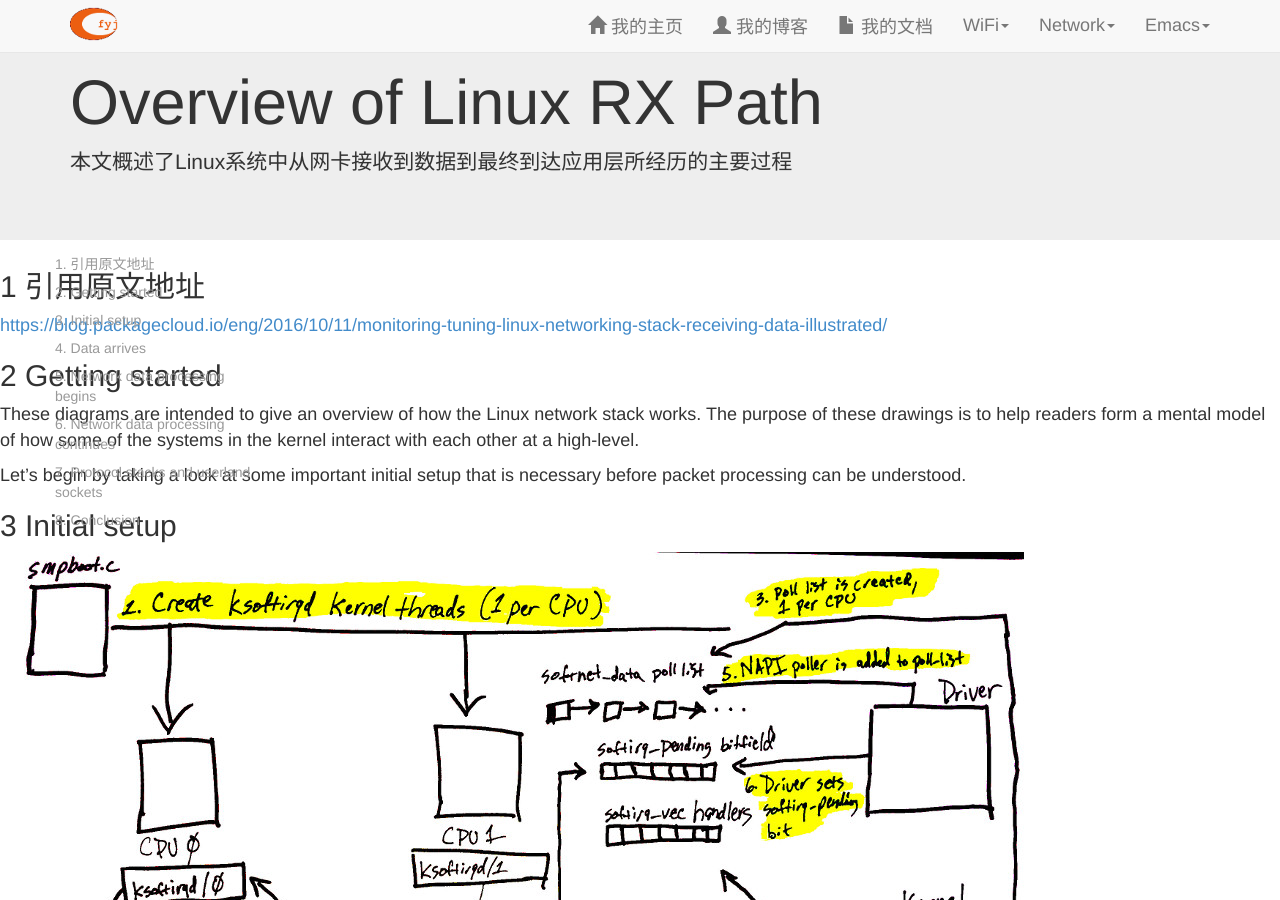
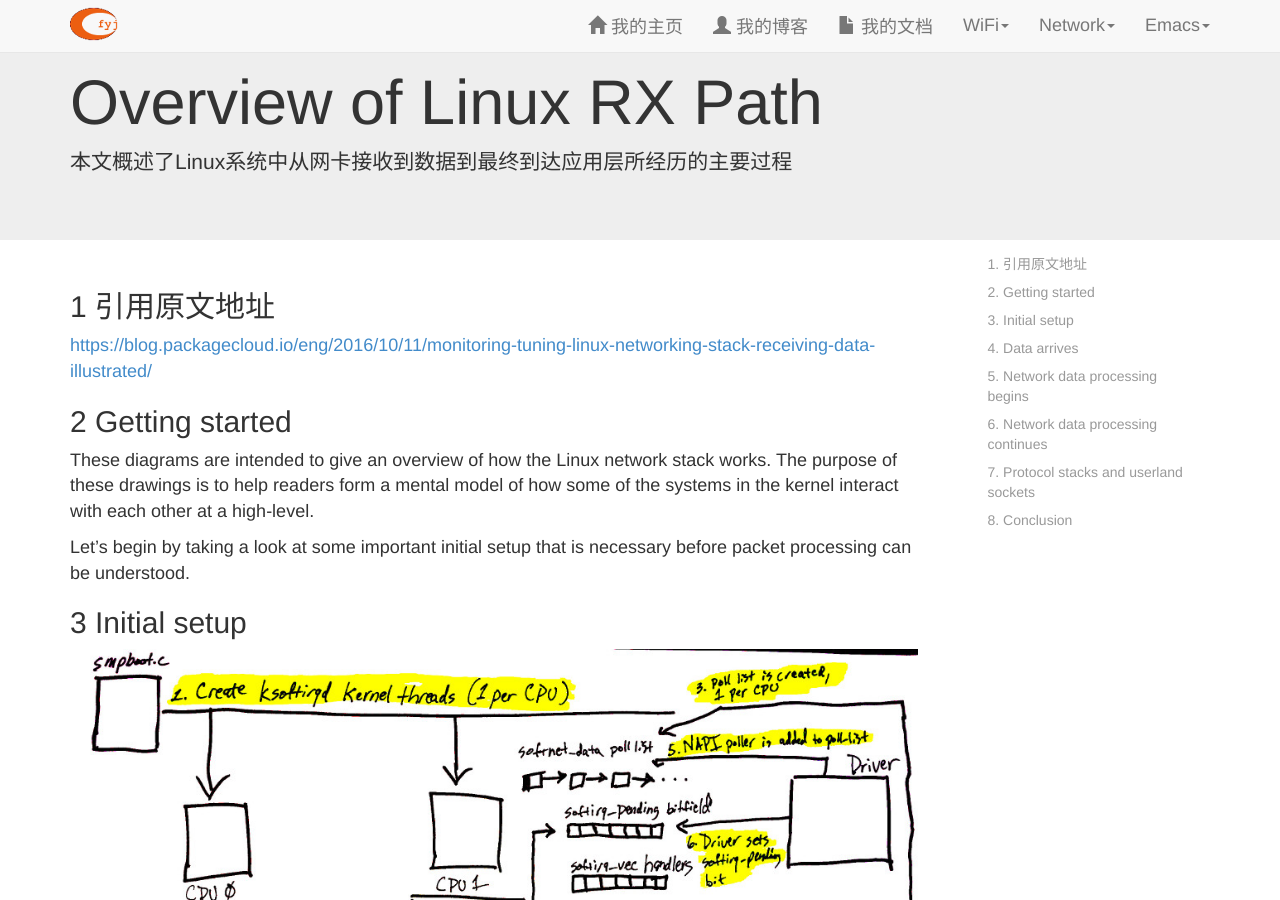
Before and after one commit to fuyajun1983cn/docs, a Jekyll site: the page built from contents/network/002/linux-network-rx-path-overview.html, in a window 1280 px wide and 900 px high. Built offline with Jekyll 4.4.1, drawn with Linux system fonts in a browser that asks for light colours.

Commit message:
2017年03月27日20时13分25秒

```diff
--- a/contents/network/002/linux-network-rx-path-overview.html
+++ b/contents/network/002/linux-network-rx-path-overview.html
@@ -13,6 +13,10 @@ layout: default
     </div>
   </div>
 </div>
+
+<div id="content" class="container">
+<div class="row"><div class="col-md-9">
+
 
 <div id="outline-container-sec-1" class="outline-2">
 <h2 id="sec-1"><span class="section-number-2">1</span> 引用原文地址</h2>
@@ -391,4 +395,3 @@ of them and how changing settings in one system will affect others.
 </div>
 </nav>
 </div></div></div>
-</html>
```
